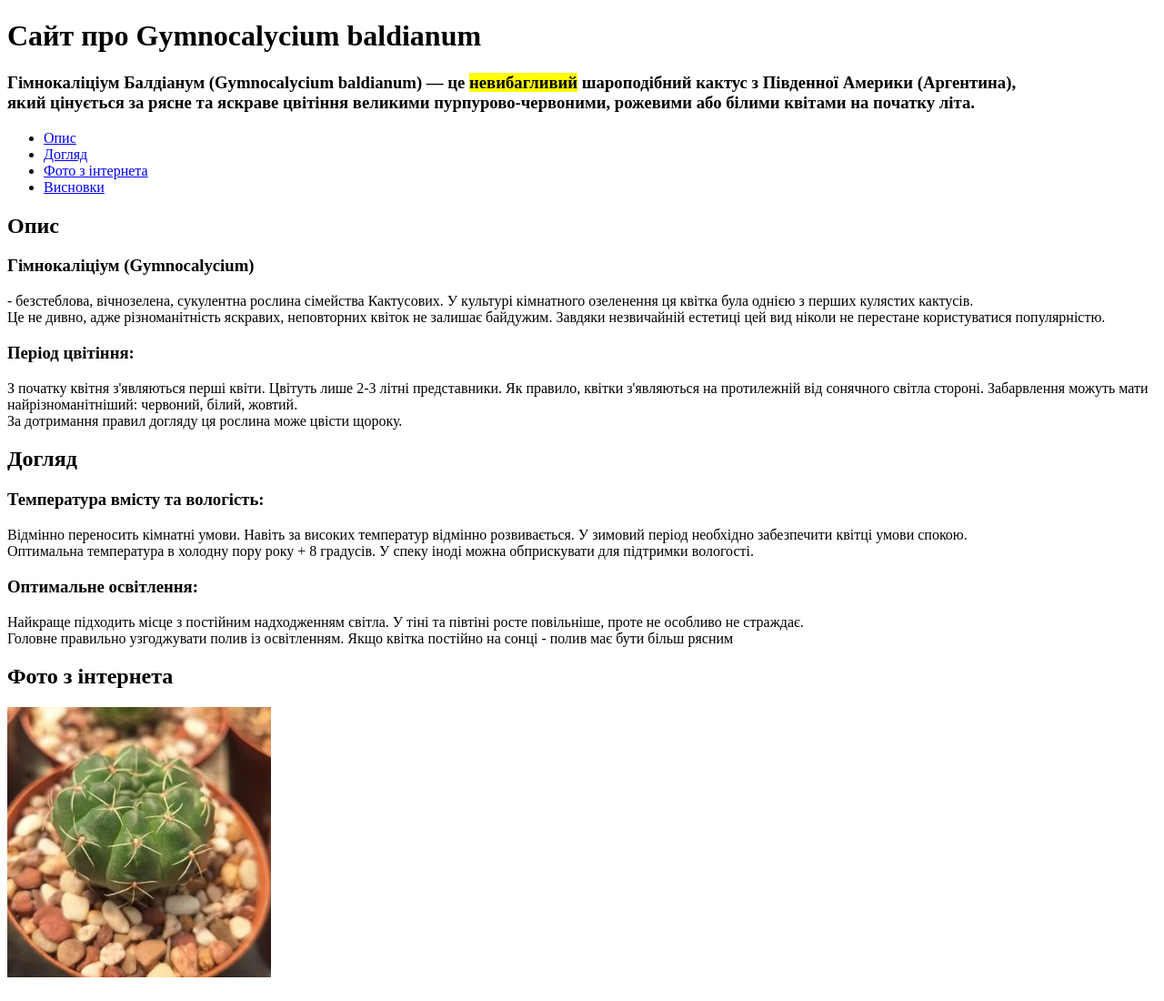
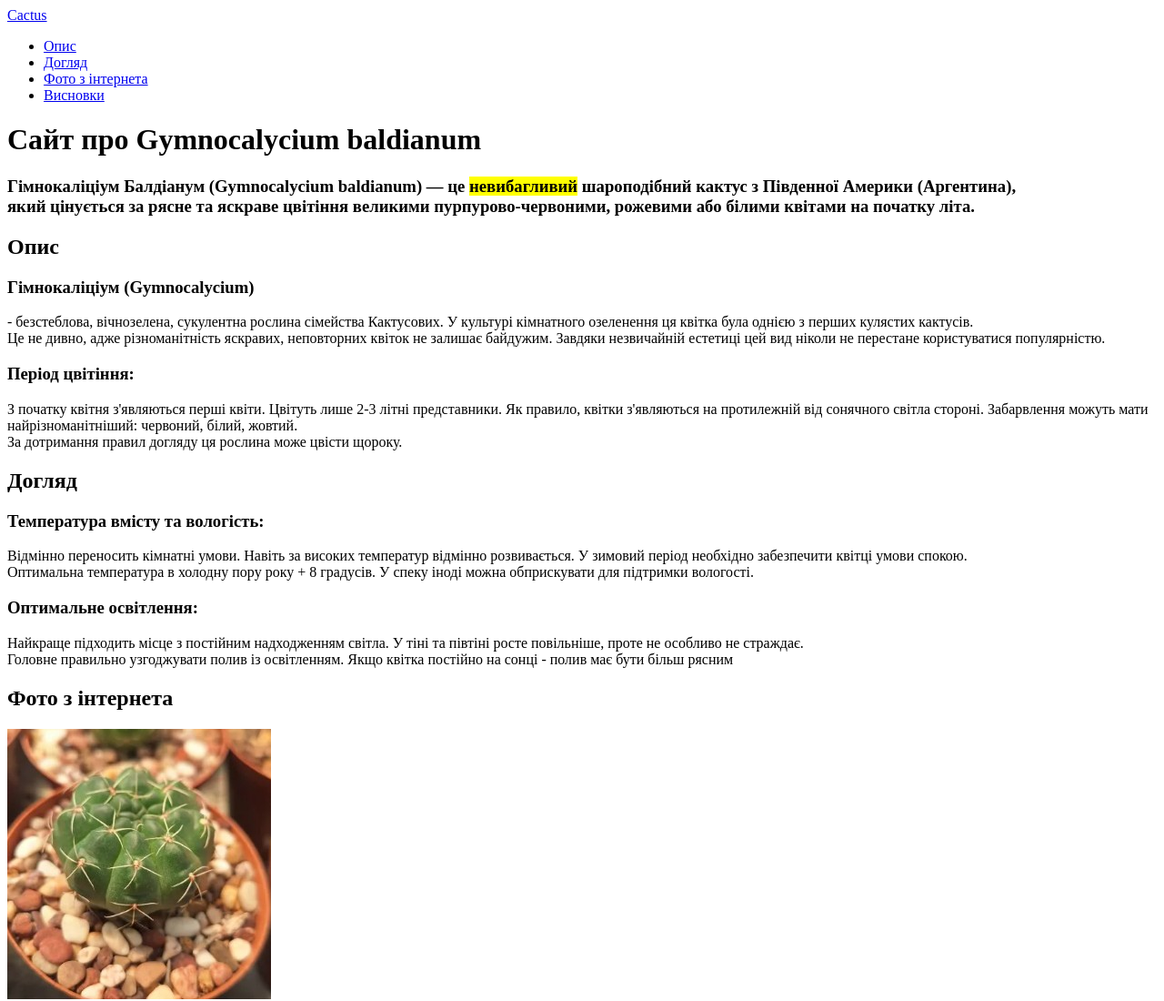
Before and after one commit to Natika888/lessons, a plain HTML site: page Lesson2/index.html in a window 1280 px wide. Shown: the top 1100 px of the page at 91% size. Drawn offline with Linux system fonts and the light colour scheme.

Commit message:
fix: fix errors

```diff
--- a/Lesson2/index.html
+++ b/Lesson2/index.html
@@ -1,5 +1,5 @@
 <!DOCTYPE html>
-<html lang="en">
+<html lang="uk">
 
     <head>
         <meta charset="UTF-8">
@@ -8,11 +8,20 @@
     </head>
 
     <body>
-        <heder class="header">
-            <h1 class="header__title">Сайт про Gymnocalycium baldianum</h1>
-        </heder>
+        <header class="header">
+            <div>
+                <a href="/" class="logo"> Cactus </a>
+                <ul>
+                    <li><a href="#description">Опис</a></li>
+                    <li><a href="#care">Догляд</a></li>
+                    <li><a href="#photo">Фото з інтернета</a></li>
+                    <li><a href="#conclusions">Висновки</a></li>
+                </ul>
+            </div>
+        </header>
         <main>
             <div class="description">
+                <h1 class="header__title">Сайт про Gymnocalycium baldianum</h1>
                 <h3>
                     <span>Гімнокаліціум</span> Балдіанум (Gymnocalycium
                     baldianum) — це
@@ -24,15 +33,11 @@
                     початку літа.
                 </h3>
             </div>
-            <ul>
-                <li><a href="#description">Опис</a></li>
-                <li><a href="#care">Догляд</a></li>
-                <li><a href="#photo">Фото з інтернета</a></li>
-                <li><a href="#conclusions">Висновки</a></li>
-            </ul>
+
             <div>
                 <h2 id="description">Опис</h2>
-                <p><h3>Гімнокаліціум (Gymnocalycium)</h3> - безстеблова,
+                <p>
+                    <h3>Гімнокаліціум (Gymnocalycium)</h3> - безстеблова,
                     вічнозелена,
                     сукулентна рослина сімейства Кактусових. У культурі
                     кімнатного озеленення ця квітка була однією з перших
@@ -40,7 +45,8 @@
                     яскравих, неповторних квіток не залишає байдужим. Завдяки
                     незвичайній естетиці цей вид ніколи не перестане
                     користуватися популярністю.</p>
-                <p><h3>Період цвітіння:</h3>
+                <p>
+                    <h3>Період цвітіння:</h3>
                     З початку квітня
                     з'являються перші квіти. Цвітуть лише 2-3 літні представники. Як правило, квітки з'являються
                     на протилежній від сонячного світла стороні. Забарвлення
```
